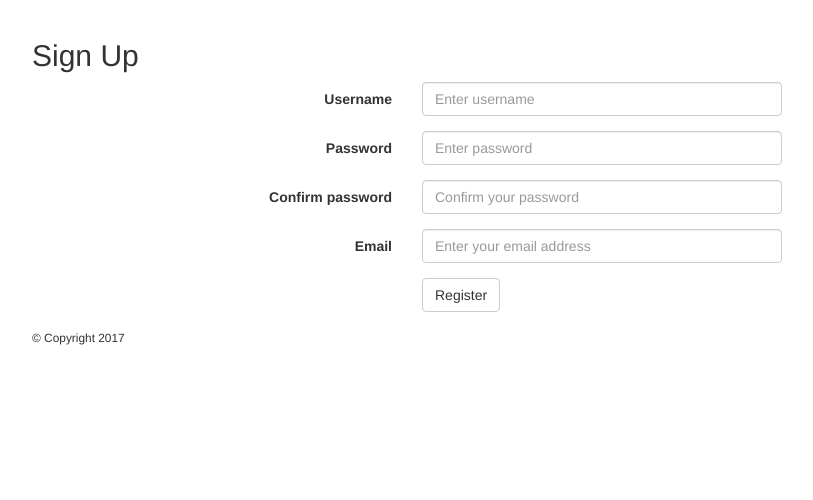
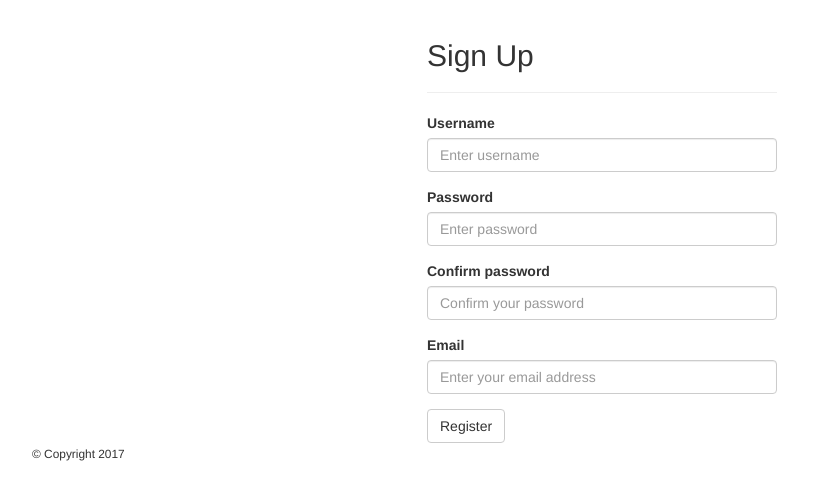
Before and after one commit to koodid/kidsa, a CodeIgniter app: page /banklink/signup in a window 1280 px wide. Shown: the part 51-551 px from the top of the page, without its empty margins (38-851 px from the left). Run offline with CodeIgniter, Linux system fonts and the light colour scheme; some libraries are stand-ins or nearby versions.

Commit message:
Signup form validations (all fields required, username uniqueness, cofirmation password match with password, email validation)

```diff
--- a/application/controllers/Signup.php
+++ b/application/controllers/Signup.php
@@ -13,6 +13,22 @@ class Signup extends CI_Controller
             }
         }
 
+        $this->load->library('form_validation');
+        $this->form_validation->set_rules('set_username', 'username', 'trim|required');
+        $this->form_validation->set_rules('set_password', 'password', 'trim|required');
+        $this->form_validation->set_rules('set_confirmpassword', 'password confirmation', 'trim|required|matches[set_password]');
+        $this->form_validation->set_rules('set_email', 'email', 'trim|required|valid_email');
+
+        if ($this->form_validation->run() == TRUE) {
+            $this->form_validation->set_rules('set_username', 'username', 'callback_check_username_db');
+            if ($this->form_validation->run() == TRUE) {
+                $this->load->model('Register_model');
+                $this->Register_model->create_new_user();
+
+                $this->load->view('formsuccess');
+            }
+        }
+
         $title['title'] = lang("msg_signup");
         $title['extra_scripts'] = array("/js/signup.js");
         $this->load->view('navbar', $title);
@@ -20,14 +36,17 @@ class Signup extends CI_Controller
         $this->load->view('footer');
     }
 
-    function create_new_user()
+    function check_username_db()
     {
+        // Check if the username is unique
         $this->load->model('Register_model');
-        $this->Register_model->create_new_user();
-
-
-        //as i dont know where to load now, then ill just redirrect for now..
-        redirect("/login");
-
+        $username = $this->input->post('set_username');
+        $usercount = $this->Register_model->check_username($username);
+        if ($usercount > 0) {
+            $this->form_validation->set_message('check_username_db', 'This username is not available. Please choose new username.');
+            return FALSE;
+        } else {
+            return TRUE;
+        }
     }
 }
--- a/application/language/english/message_lang.php
+++ b/application/language/english/message_lang.php
@@ -50,10 +50,10 @@ $lang["msg_day"] = "Day:";
 $lang["msg_month"] = "Month:";
 $lang["msg_year"] = "Year:";
 $lang["msg_save"] = "Save";
-$lang["msg_formsuccess"] = "Your data was successfully submitted!";
+$lang["msg_formsuccess"] = "Your data was successfully saved!";
 // Signup
 $lang["msg_confirmpassword"] = "Confirm password";
-$lang["msg_etnerconfirmpassword"] = "Confirm your password";
+$lang["msg_enterconfirmpassword"] = "Confirm your password";
 $lang["msg_email"] = "Email";
 $lang["msg_enteremail"] = "Enter your email address";
 $lang["msg_register"] = "Register";
--- a/application/language/estonian/message_lang.php
+++ b/application/language/estonian/message_lang.php
@@ -54,7 +54,7 @@ $lang["msg_save"] = "Salvesta";
 $lang["msg_formsuccess"] = "Sinu andmed on edukalt salvestatud!";
 // Signup
 $lang["msg_confirmpassword"] = "Korda salasõna";
-$lang["msg_etnerconfirmpassword"] = "Sisesta salasõna uuesti";
+$lang["msg_enterconfirmpassword"] = "Sisesta salasõna uuesti";
 $lang["msg_email"] = "Email";
 $lang["msg_enteremail"] = "Sisesta oma emaili aadress";
 $lang["msg_register"] = "Registreeri";
--- a/application/views/signup.php
+++ b/application/views/signup.php
@@ -3,46 +3,47 @@ defined('BASEPATH') OR exit('No direct script access allowed');
 ?>
 
 <div class="container">
+    <?php echo form_open('signup'); ?>
+    <div class="col-md-4 col-lg-offset-4">
+        <h2><?php echo lang("msg_signup"); ?></h2>
+        <hr>
 
-    <h2><?php echo lang("msg_signup"); ?></h2>
-    <form class="form-horizontal" action="<?php echo base_url(); ?>signup/create_new_user" method="post">
-        <fieldset>
-            <div id="usernameHolder" class="form-group">
-                <label class="col-md-4 control-label" for="username"><?php echo lang("msg_username"); ?></label>
-                <div class="col-md-4">
-                    <input id="username" name="username" type="text" placeholder="<?php echo lang("msg_enterusername"); ?>"
-                           class="form-control input-md" required="">
-                </div>
+        <?php if (validation_errors() != false): ?>
+            <div class="alert alert-info">
+                <strong><?php echo lang("msg_error"); ?></strong> <?php echo validation_errors(); ?>
             </div>
-            <div id="passwordHolder" class="form-group">
-                <label class="col-md-4 control-label" for="password"><?php echo lang("msg_password"); ?></label>
-                <div class="col-md-4">
-                    <input id="password" name="password" type="password" placeholder="<?php echo lang("msg_enterpassword"); ?>"
-                           class="form-control input-md" required="">
-                </div>
-            </div>
-            <div id="confirmpasswordHolder" class="form-group">
-                <label class="col-md-4 control-label" for="confirmpassword"><?php echo lang("msg_confirmpassword"); ?></label>
-                <div class="col-md-4">
-                    <input id="confirmpassword" name="confirmpassword" type="password"
-                           placeholder="<?php echo lang("msg_etnerconfirmpassword"); ?>" class="form-control input-md" required="">
-                </div>
-            </div>
-            <div id="emailHolder" class="form-group">
-                <label class="col-md-4 control-label" for="email"><?php echo lang("msg_email"); ?></label>
-                <div class="col-md-4">
-                    <input id="email" name="email" type="text" placeholder="<?php echo lang("msg_enteremail"); ?>"
-                           class="form-control input-md" required="">
-                </div>
-            </div>
-            <div class="form-group">
-                <label class="col-md-4 control-label" for="registerbutton"></label>
-                <div class="col-md-4">
-                    <button id="registerbutton" name="registerbutton" type="submit" class="btn btn-default"><?php echo lang("msg_register"); ?>
-                    </button>
-                </div>
-            </div>
+        <?php endif; ?>
 
-        </fieldset>
-    </form>
+        <div id="usernameHolder" class="form-group">
+            <label for="set_username"><?php echo lang("msg_username"); ?></label>
+            <input type="text" class="form-control input-md" id="set_username" name="set_username"
+                   placeholder="<?php echo lang("msg_enterusername"); ?>">
+        </div>
+
+        <div id="passwordHolder" class="form-group">
+            <label for="set_password"><?php echo lang("msg_password"); ?></label>
+            <input type="password" class="form-control input-md" id="set_password" name="set_password"
+                   placeholder="<?php echo lang("msg_enterpassword"); ?>">
+        </div>
+
+        <div id="confirmpasswordHolder" class="form-group">
+            <label for="set_confirmpassword"><?php echo lang("msg_confirmpassword"); ?></label>
+            <input type="password" class="form-control input-md" id="set_confirmpassword" name="set_confirmpassword"
+                   placeholder="<?php echo lang("msg_enterconfirmpassword"); ?>">
+        </div>
+
+        <div id="emailHolder" class="form-group">
+            <label for="set_email"><?php echo lang("msg_email"); ?></label>
+            <input type="text" class="form-control input-md" id="set_email" name="set_email"
+                   placeholder="<?php echo lang("msg_enteremail"); ?>">
+        </div>
+
+        <div>
+            <button id="registerbutton" name="registerbutton" type="submit"
+                    class="btn btn-md btn-default"><?php echo lang("msg_register"); ?>
+            </button>
+        </div>
+
+        <?php echo form_close(); ?>
+    </div>
 </div>
--- a/js/signup.js
+++ b/js/signup.js
@@ -5,21 +5,21 @@
         return;
     }
     $(document).ready(function () {
-        $("#username").on("input", function () {
+        $("#set_username").on("input", function () {
             console.log("#username changed: ", $(this).val());
             // possibly validate that username is not in use
         });
 
-        $("#password").on("input", function () {
-            if ($("#confirmpassword").val() !== $(this).val()) {
+        $("#set_password").on("input", function () {
+            if ($("#set_confirmpassword").val() !== $(this).val()) {
                 $("#confirmpasswordHolder").addClass("has-error");
             } else {
                 $("#confirmpasswordHolder").removeClass("has-error");
             }
         });
 
-        $("#confirmpassword").on("input", function () {
-            if ($("#password").val() !== $(this).val()) {
+        $("#set_confirmpassword").on("input", function () {
+            if ($("#set_password").val() !== $(this).val()) {
                 $("#confirmpasswordHolder").addClass("has-error");
             } else {
                 $("#confirmpasswordHolder").removeClass("has-error");
```
Also changed, not shown: application/models/Register_model.php (+10 -3 lines), kidsadb_v5_2.sql (+31 -0 lines).
